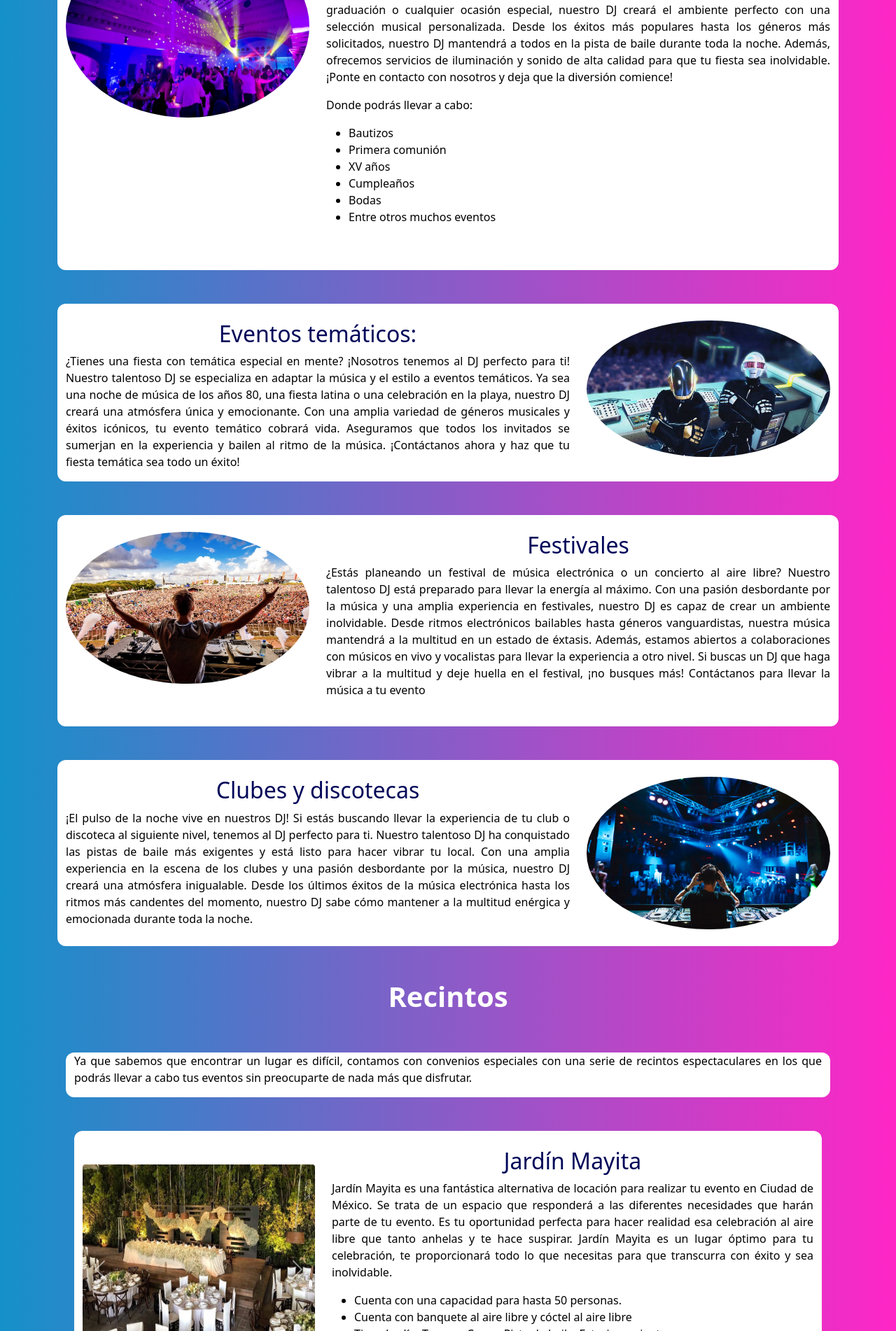
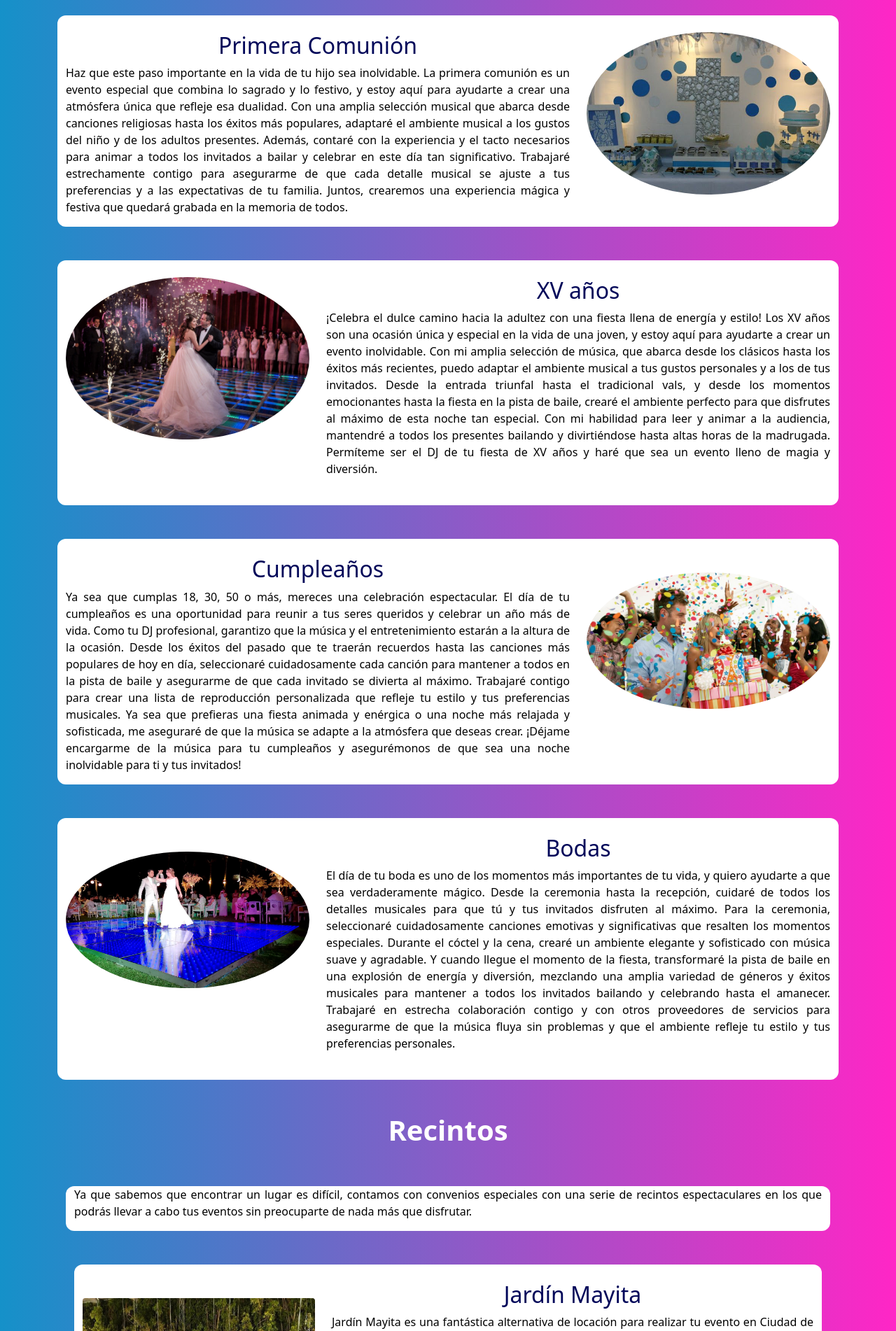
Before and after one commit to HiLaVine/Dj_pinata, a PHP site: page /index.html in a window 1280 px wide. Shown: the part 3218-5120 px from the top of the page at 70% size. Run offline with PHP 8.4, Linux system fonts and the light colour scheme.

Commit message:
Index casi casi completo

```diff
--- a/index.html
+++ b/index.html
@@ -39,12 +39,7 @@
             <h1 style="color: white; font-weight: bold; text-align: center;">El Dj Piñata te da la bienvenida </h1>
          </div>
          <!--Fin del navbar-->
-         <div class="contaima">
-         <div style="text-align: center;">
-            <img src="imgs/ani1.gif" alt="" width="">
-         </div>
-         </div>
-         <br><br>
+         <br>
          <!--Seccion carrusel-->
          <div class="container">
             <div id="carouselExampleIndicators" class="carousel slide" data-bs-ride="carousel">
@@ -54,22 +49,26 @@
                   <button type="button" data-bs-target="#carouselExampleIndicators" data-bs-slide-to="2" aria-label="Slide 3"></button>
                   <button type="button" data-bs-target="#carouselExampleIndicators" data-bs-slide-to="3" aria-label="Slide 4"></button>
                   <button type="button" data-bs-target="#carouselExampleIndicators" data-bs-slide-to="4" aria-label="Slide 5"></button>
+                  <button type="button" data-bs-target="#carouselExampleIndicators" data-bs-slide-to="5" aria-label="Slide 6"></button>
                </div>
                <div class="carousel-inner">
                   <div class="carousel-item active">
-                     <img src="imgs/c1.jpg" class="d-block w-100" alt="..." height="700">
+                     <img src="imgs/ani1.gif" class="d-block w-100" alt="..." height="700">
                   </div>
                   <div class="carousel-item">
                      <img src="imgs/c2.jpg" class="d-block w-100" alt="..." height="700">
                   </div>
                   <div class="carousel-item">
-                     <img src="imgs/c3.jpg" class="d-block w-100" alt="..." height="700">
+                     <img src="imgs/c7.jpg" class="d-block w-100" alt="..." height="700">
                   </div>
                   <div class="carousel-item">
-                     <img src="imgs/c4.jpg" class="d-block w-100" alt="..." height="700">
+                     <img src="imgs/c6.jpg" class="d-block w-100" alt="..." height="700">
                   </div>
                   <div class="carousel-item">
                      <img src="imgs/c5.jpg" class="d-block w-100" alt="..." height="700">
+                  </div>
+                  <div class="carousel-item">
+                     <img src="imgs/c1.jpg" class="d-block w-100" alt="..." height="700">
                   </div>
                </div>
                <button class="carousel-control-prev" type="button" data-bs-target="#carouselExampleIndicators" data-bs-slide="prev">
@@ -138,85 +137,101 @@
       <div class="container " >
         <div class="row " style="border-radius:12px; background-color: #ffffff;">
               <p align="justify" style="color: black ">Nuestro DJ no solo ofrece una excelente selección musical, sino también un despliegue de iluminación y efectos visuales de vanguardia. Trabajaremos estrechamente contigo para adaptar la experiencia según las necesidades y el estilo único de tu club. Ya sea que busques una noche de house, techno, EDM o una fusión de diferentes géneros, nuestro DJ se adaptará a los gustos de tu público y creará una experiencia memorable. </p>
+              <p align="justify" style="color: black ">No importa qué tipo de evento estés planeando, mi objetivo es hacer que sea un éxito absoluto. Mi compromiso con la excelencia y la atención meticulosa a los detalles me distinguen como DJ profesional. Puedes confiar en mí para crear la atmósfera perfecta y mantener a tus invitados entretenidos y bailando toda la noche.</p>
 
         </div>
         <br><br>
-      <!--Fiestas privadas-->
+      <!--Bautizos-->
       <div class="container "  >
          <div class="row " style="border-radius:12px; background-color: #ffffff;">
             <div class="col-md-4">
                <br>
-               <img src="imgs/s4.jpeg"  class="img-fluid mx-auto d-block rounded-circle">
+               <img src="imgs/bautizo.jpg"  class="img-fluid mx-auto d-block rounded-circle">
+               <br>
             </div>
             <div class="col-md-8">
                <br>
                <center>
-                  <h2 style="color:   #010659" class="titulo">Fiestas privadas</h2>
+                  <h2 style="color:   #010659" class="titulo">Bautizos</h2>
                </center>
-               <p align="justify" style="color: black "> Tienes la fiesta, ¡tenemos la música! Nuestro experimentado DJ está listo para animar tu próxima fiesta privada. Ya sea que estés celebrando un cumpleaños, un aniversario, una graduación o cualquier ocasión especial, nuestro DJ creará el ambiente perfecto con una selección musical personalizada. Desde los éxitos más populares hasta los géneros más solicitados, nuestro DJ mantendrá a todos en la pista de baile durante toda la noche. Además, ofrecemos servicios de iluminación y sonido de alta calidad para que tu fiesta sea inolvidable. ¡Ponte en contacto con nosotros y deja que la diversión comience!</p>
-               <p align="justify" style="color: black ">Donde podrás llevar a cabo:</p>
-               <ul align="justify" style="color: black ">
-                  <li>Bautizos</li>
-                  <li>Primera comunión</li>
-                  <li>XV años</li>
-                  <li>Cumpleaños</li>
-                  <li>Bodas</li>
-                  <li>Entre otros muchos eventos</li>
-               </ul>
-               <br><br>
+               <p align="justify" style="color: black "> Celebra la llegada de tu ser querido al mundo con música y alegría. Un bautizo es un momento significativo en la vida de una familia, y quiero ayudarte a que sea una experiencia especial para todos los presentes. Desde la música suave y relajante durante la ceremonia hasta los ritmos festivos durante la recepción, crearé la atmósfera perfecta para este evento tan importante. Con una cuidadosa selección de canciones y una mezcla experta, garantizo que tanto los adultos como los más pequeños disfrutarán de una tarde llena de diversión y entretenimiento. Permíteme encargarme de la música y el ambiente, para que tú puedas concentrarte en disfrutar de este hermoso momento con tus seres queridos.</p>
+               <br>
+               <br>
             </div>
+            <br>
          </div>
          <br><br>
-          <!--Eventos tematicos-->
+          <!--Primera comunion-->
          <div class="row " style="border-radius:12px; background-color: #ffffff;">
             <div class="col-md-8">
                <br>
                <center>
-                  <h2 style="color:   #010659"  class="titulo">Eventos temáticos:</h2>
+                  <h2 style="color:   #010659"  class="titulo">Primera Comunión</h2>
                </center>
-               <p align="justify" style="color: black "> ¿Tienes una fiesta con temática especial en mente? ¡Nosotros tenemos al DJ perfecto para ti! Nuestro talentoso DJ se especializa en adaptar la música y el estilo a eventos temáticos. Ya sea una noche de música de los años 80, una fiesta latina o una celebración en la playa, nuestro DJ creará una atmósfera única y emocionante. Con una amplia variedad de géneros musicales y éxitos icónicos, tu evento temático cobrará vida. Aseguramos que todos los invitados se sumerjan en la experiencia y bailen al ritmo de la música. ¡Contáctanos ahora y haz que tu fiesta temática sea todo un éxito!</p>
+               <p align="justify" style="color: black "> Haz que este paso importante en la vida de tu hijo sea inolvidable. La primera comunión es un evento especial que combina lo sagrado y lo festivo, y estoy aquí para ayudarte a crear una atmósfera única que refleje esa dualidad. Con una amplia selección musical que abarca desde canciones religiosas hasta los éxitos más populares, adaptaré el ambiente musical a los gustos del niño y de los adultos presentes. Además, contaré con la experiencia y el tacto necesarios para animar a todos los invitados a bailar y celebrar en este día tan significativo. Trabajaré estrechamente contigo para asegurarme de que cada detalle musical se ajuste a tus preferencias y a las expectativas de tu familia. Juntos, crearemos una experiencia mágica y festiva que quedará grabada en la memoria de todos.</p>
             </div>
             <div class="col-md-4">
                <br>
-               <img src="imgs/s1.jpeg" width="650" height="450" class="img-fluid mx-auto d-block  rounded-circle" alt="">
+               <img src="imgs/comunion.jpg" width="650" height="450" class="img-fluid mx-auto d-block  rounded-circle" alt="">
                <br>
             </div>
          </div>
          <br><br>
 
-         <!--Festivales-->
+         <!--XV años-->
          <div class="row " style="border-radius:12px; background-color: #ffffff;">
             <div class="col-md-4">
                <br>
-               <img src="imgs/s2.jpeg" width="650" height="350" class="img-fluid mx-auto d-block  rounded-circle">
+               <img src="imgs/XV.jpg" width="650" height="350" class="img-fluid mx-auto d-block  rounded-circle">
                <br>
             </div>
             <div class="col-md-8">
                <br>
                <center>
-                  <h2 style="color:   #010659"  class="titulo">Festivales</h2>
+                  <h2 style="color:   #010659"  class="titulo">XV años</h2>
                </center>
-               <p align="justify"  style="color:   black"> ¿Estás planeando un festival de música electrónica o un concierto al aire libre? Nuestro talentoso DJ está preparado para llevar la energía al máximo. Con una pasión desbordante por la música y una amplia experiencia en festivales, nuestro DJ es capaz de crear un ambiente inolvidable. Desde ritmos electrónicos bailables hasta géneros vanguardistas, nuestra música mantendrá a la multitud en un estado de éxtasis. Además, estamos abiertos a colaboraciones con músicos en vivo y vocalistas para llevar la experiencia a otro nivel. Si buscas un DJ que haga vibrar a la multitud y deje huella en el festival, ¡no busques más! Contáctanos para llevar la música a tu evento</p>
+               <p align="justify"  style="color:   black"> ¡Celebra el dulce camino hacia la adultez con una fiesta llena de energía y estilo! Los XV años son una ocasión única y especial en la vida de una joven, y estoy aquí para ayudarte a crear un evento inolvidable. Con mi amplia selección de música, que abarca desde los clásicos hasta los éxitos más recientes, puedo adaptar el ambiente musical a tus gustos personales y a los de tus invitados. Desde la entrada triunfal hasta el tradicional vals, y desde los momentos emocionantes hasta la fiesta en la pista de baile, crearé el ambiente perfecto para que disfrutes al máximo de esta noche tan especial. Con mi habilidad para leer y animar a la audiencia, mantendré a todos los presentes bailando y divirtiéndose hasta altas horas de la madrugada. Permíteme ser el DJ de tu fiesta de XV años y haré que sea un evento lleno de magia y diversión.</p>
                <br>
             </div>
          </div>
          <br><br>
-          <!--Clubes y discotecas-->
+          <!--cumpleaños-->
          <div class="row " style="border-radius:12px; background-color: #ffffff;">
             <div class="col-md-8">
                <br>
                <center>
-                  <h2 style="color:   #010659"  class="titulo">Clubes y discotecas</h2>
+                  <h2 style="color:   #010659"  class="titulo">Cumpleaños</h2>
                </center>
-               <p align="justify" style="color: black ">¡El pulso de la noche vive en nuestros DJ! Si estás buscando llevar la experiencia de tu club o discoteca al siguiente nivel, tenemos al DJ perfecto para ti. Nuestro talentoso DJ ha conquistado las pistas de baile más exigentes y está listo para hacer vibrar tu local. Con una amplia experiencia en la escena de los clubes y una pasión desbordante por la música, nuestro DJ creará una atmósfera inigualable. Desde los últimos éxitos de la música electrónica hasta los ritmos más candentes del momento, nuestro DJ sabe cómo mantener a la multitud enérgica y emocionada durante toda la noche.</p>
+               <p align="justify" style="color: black ">Ya sea que cumplas 18, 30, 50 o más, mereces una celebración espectacular. El día de tu cumpleaños es una oportunidad para reunir a tus seres queridos y celebrar un año más de vida. Como tu DJ profesional, garantizo que la música y el entretenimiento estarán a la altura de la ocasión. Desde los éxitos del pasado que te traerán recuerdos hasta las canciones más populares de hoy en día, seleccionaré cuidadosamente cada canción para mantener a todos en la pista de baile y asegurarme de que cada invitado se divierta al máximo. Trabajaré contigo para crear una lista de reproducción personalizada que refleje tu estilo y tus preferencias musicales. Ya sea que prefieras una fiesta animada y enérgica o una noche más relajada y sofisticada, me aseguraré de que la música se adapte a la atmósfera que deseas crear. ¡Déjame encargarme de la música para tu cumpleaños y asegurémonos de que sea una noche inolvidable para ti y tus invitados!</p>
             </div>
             <div class="col-md-4">
                <br>
-               <img src="imgs/s3.jpeg" width="650" height="450" class="img-fluid mx-auto d-block  rounded-circle" alt="">
+               <br>
+               <img src="imgs/Cumpleaños.jpg" width="650" height="450" class="img-fluid mx-auto d-block  rounded-circle" alt="">
+               <br>
                <br>
             </div>
          </div>
          <br><br>
+      <!--Bodas-->
+      <div class="row " style="border-radius:12px; background-color: #ffffff;">
+         <div class="col-md-4">
+            <br>
+            <br>
+            <img src="imgs/boda.jpg" width="650" height="350" class="img-fluid mx-auto d-block  rounded-circle">
+            <br>
+            <br>
+         </div>
+         <div class="col-md-8">
+            <br>
+            <center>
+               <h2 style="color:   #010659"  class="titulo">Bodas</h2>
+            </center>
+            <p align="justify"  style="color:   black">  El día de tu boda es uno de los momentos más importantes de tu vida, y quiero ayudarte a que sea verdaderamente mágico. Desde la ceremonia hasta la recepción, cuidaré de todos los detalles musicales para que tú y tus invitados disfruten al máximo. Para la ceremonia, seleccionaré cuidadosamente canciones emotivas y significativas que resalten los momentos especiales. Durante el cóctel y la cena, crearé un ambiente elegante y sofisticado con música suave y agradable. Y cuando llegue el momento de la fiesta, transformaré la pista de baile en una explosión de energía y diversión, mezclando una amplia variedad de géneros y éxitos musicales para mantener a todos los invitados bailando y celebrando hasta el amanecer. Trabajaré en estrecha colaboración contigo y con otros proveedores de servicios para asegurarme de que la música fluya sin problemas y que el ambiente refleje tu estilo y tus preferencias personales.</p>
+            <br>
+         </div>
+      </div>
+      <br><br>
        <!--Recintos-->
        <center>
          <h1 style="color:white; font-weight: bold" class="titulo">Recintos</h1>
@@ -225,7 +240,6 @@
       <div class="container " >
       <div class="row" style="border-radius:12px; background-color: #ffffff;">
          <p align="justify" style="color: black ">Ya que sabemos que encontrar un lugar es difícil, contamos con convenios especiales con una serie de recintos espectaculares en los que podrás llevar a cabo tus eventos sin preocuparte de nada más que disfrutar.</p>
-
       </div>
       <br><br>
       <!--Jardin Mayitas-->
@@ -320,55 +334,7 @@
                   <span class="visually-hidden">Next</span>
                   </button>
                </div>
-               <br><br>
-            </div>
-         </div>
-         <br><br>
-         <!--Jardin Foresta-->
-         <div class="row" style="border-radius:12px; background-color: #ffffff;">
-            <div class="col-md-4">
-               <br><br><br>
-               <div id="carouselExampleIndicators3" class="carousel slide" data-bs-ride="carousel">
-                  <div class="carousel-indicators">
-                     <button type="button" data-bs-target="#carouselExampleIndicators3" data-bs-slide-to="0" class="active" aria-current="true" aria-label="Slide 1"></button>
-                     <button type="button" data-bs-target="#carouselExampleIndicators3" data-bs-slide-to="1" aria-label="Slide 2"></button>
-                     <button type="button" data-bs-target="#carouselExampleIndicators3" data-bs-slide-to="2" aria-label="Slide 3"></button>
-                  </div>
-                  <div class="carousel-inner">
-                     <div class="carousel-item active">
-                        <img src="imgs/r7.jpg" class="d-block w-100 rounded" alt="..." width="100" height="300">
-                     </div>
-                     <div class="carousel-item">
-                        <img src="imgs/r8.jpg" class="d-block w-100 rounded" alt="..." width="100" height="300">
-                     </div>
-                     <div class="carousel-item">
-                        <img src="imgs/r8.jpg" class="d-block w-100 rounded" alt="..." width="100" height="300">
-                     </div>
-                  </div>
-                  <button class="carousel-control-prev" type="button" data-bs-target="#carouselExampleIndicators3" data-bs-slide="prev">
-                  <span class="carousel-control-prev-icon" aria-hidden="true"></span>
-                  <span class="visually-hidden">Previous</span>
-                  </button>
-                  <button class="carousel-control-next" type="button" data-bs-target="#carouselExampleIndicators3" data-bs-slide="next">
-                  <span class="carousel-control-next-icon" aria-hidden="true"></span>
-                  <span class="visually-hidden">Next</span>
-                  </button>
-               </div>
-               <br><br>
-            </div>
-            <div class="col-md-8">
                <br>
-               <center>
-                  <h2 style="color:   #010659"  class="titulo">Jardin Foresta</h2>
-               </center>
-               <p align="justify"  style="color:   black"> La mejor opción para tener el evento que deseas si estás pensando en una reunión al aire libre o en un ambiente que te dé más privacidad. Nuestra variedad de espacios es perfecta para todo tipo de eventos; desde una pequeña reunión hasta las más grandes fiestas.
-               </p>
-               <ul align="justify" style="color: black ">
-                  <li>Cuenta con una capacidad para hasta 150 personas. </li>
-                  <li>Cuenta menús de tres y cuatro tiempos, mesas de snacks, Chef, Barras con todo tipo de bebidas. </li>
-                  <li>Tiene Jardín, Terraza, Carpa, Pista de baile, Estacionamiento. </li>
-                  <li>Y se encuentra localizado en Av. Constituyentes 800, Lomas Altas, Miguel Hidalgo, 11950 Ciudad de México, CDMX</li>
-               </ul>
                <br>
             </div>
          </div>
```
Also changed, not shown: css/style1.css (+33 -0 lines), imgs/Cumpleaños.jpg (added), imgs/XV.jpg (added), imgs/bautizo.jpg (added), imgs/boda.jpg (added), imgs/c6.jpg (added), imgs/c7.jpg (added), imgs/c8.jpg (added), imgs/comunion.jpg (added).
